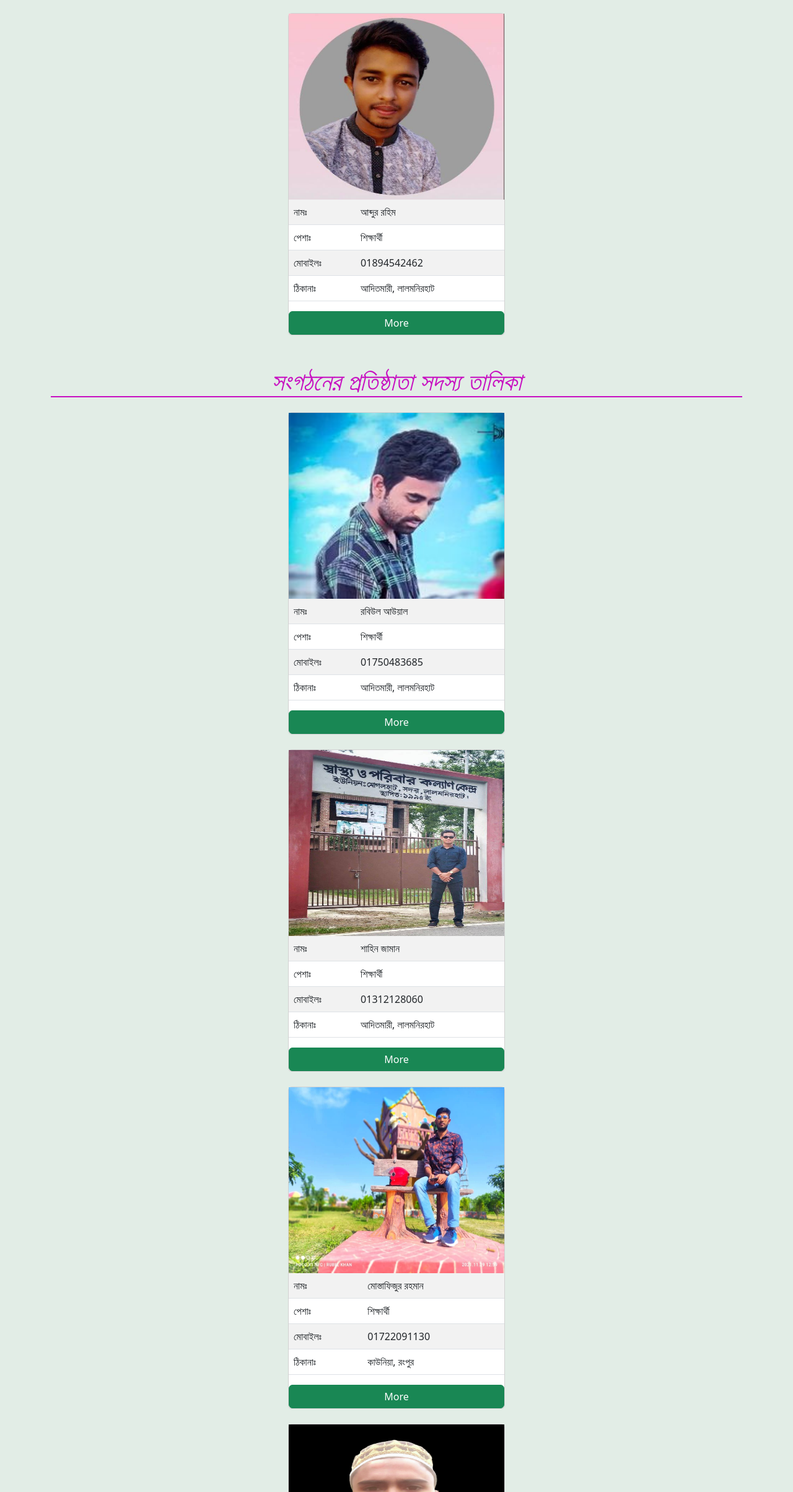
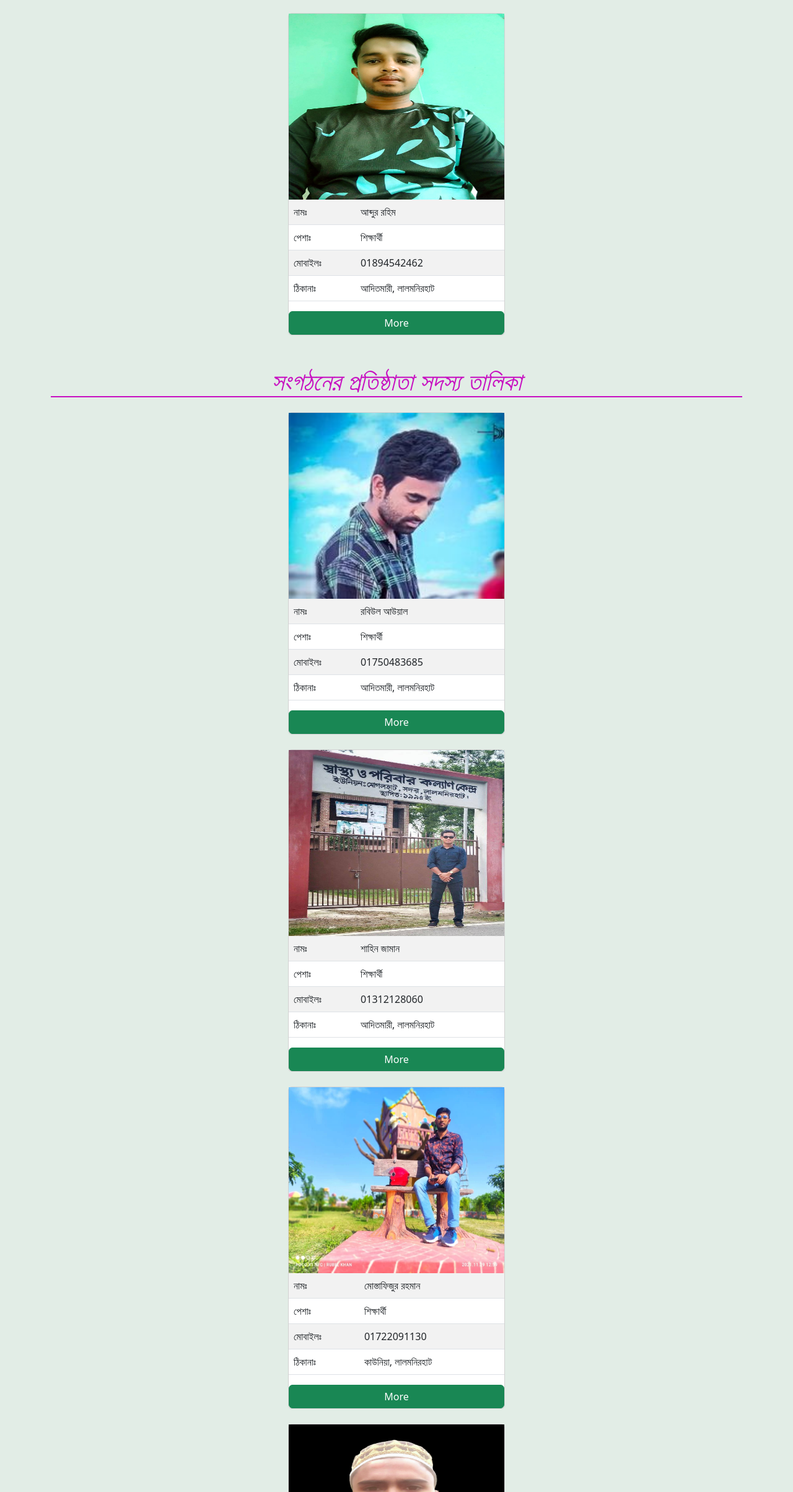
Before and after one commit to AbdurTheDevloper/etihadhelpfund.web, a plain HTML site: page admin.html in a window 1280 px wide. Shown: the part 153-2560 px from the top of the page at 62% size. Drawn offline with nearby package versions, Linux system fonts and the light colour scheme.

Commit message:
somthing change

```diff
--- a/admin.html
+++ b/admin.html
@@ -68,7 +68,7 @@
       <h3 class="admin-heading ">সংগঠনের প্রতিষ্ঠাতা </h3>
         <div class="card mt-4 my-card card2">
            <div class="card-img-wrap">
-             <img class="profile-img" src="profile-pic/ab.jpg" alt="">
+             <img class="profile-img" src="profile-pic/ab1.jpg" alt="">
            </div>
              <table class="table table-striped">
                  <tr>
@@ -162,7 +162,7 @@
        </tr>
        <tr>
         <td>ঠিকানাঃ</td>
-        <td>কাউনিয়া, রংপুর </td>
+        <td>কাউনিয়া, লালমনিরহাট </td>
      </tr>
    </table>
         <a class="btn btn-success" href="https://www.facebook.com/mostafaijur.sijan" target="blank">More</a>
```
